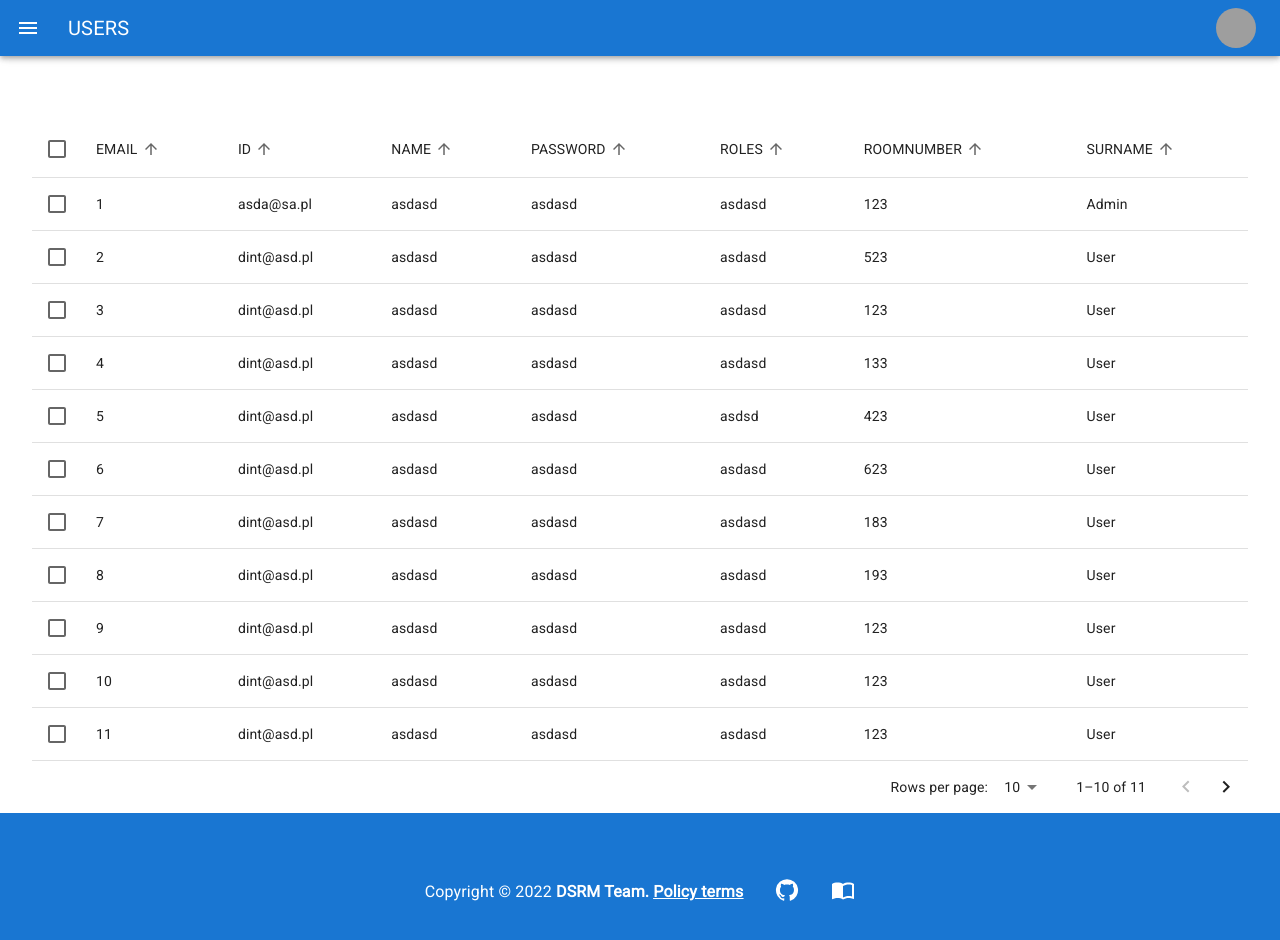
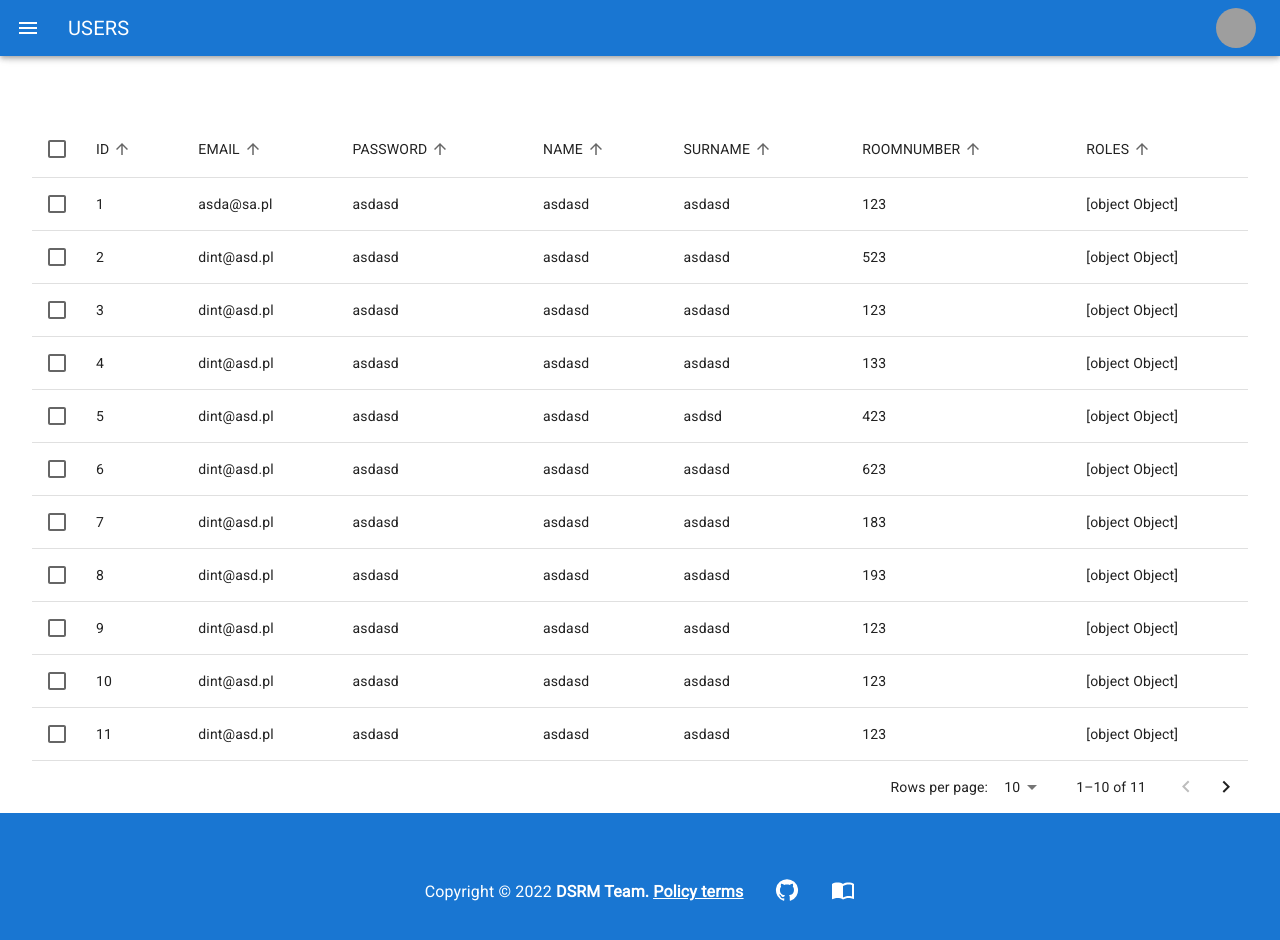
Before and after one commit to dorm-social-room-manager/dsrm-frontend, a React (Vite) app: page /dashboard/user-list in a window 1280 px wide. Shown: the top 940 px of the page. Built offline with nearby package versions, Linux system fonts and the light colour scheme; grey boxes are pictures that could not be loaded.

Commit message:
fix: made columnConfig dynamic
Related work item: GH-29

```diff
--- a/src/components/CustomTable/CustomTable.tsx
+++ b/src/components/CustomTable/CustomTable.tsx
@@ -1,23 +1,27 @@
 import { Box, Table, TableBody, TableCell, TableContainer, TablePagination, TableRow } from '@mui/material';
-import { ChangeEvent, MouseEvent, useEffect } from 'react';
-import Checkbox from '@mui/material/Checkbox';
+import { ChangeEvent, useEffect } from 'react';
+import { ColumnConfig, CustomTableProps } from './CustomTable.types';
 import { CustomTableHead } from '../CustomTableHead/CustomTableHead';
-import { CustomTableProps } from './CustomTable.types';
+import { CustomTableRow } from '../CustomTableRow/CustomTableRow';
 import { FetchError } from '../../errors/FetchError';
+import { MouseEvent } from 'react';
+import { SortingDirection } from '../../common/utils/SortingDirection';
 
 export function CustomTable<T extends Record<PropertyKey, unknown>>(props: CustomTableProps<T>) {
-  const { toolbar, fetchUrl, selectedRowsIds, page, rows, rowsPerPage, setSelectedRowsIds, setPage, setRowsPerPage, setRows } = props;
-
-  const isSelected = (row: T) => {
-    return (
-      selectedRowsIds.filter((item) => {
-        return (row.id as string) === item;
-      }).length > 0
-    );
-  };
-
-  const pixelHeightPerRow = 53;
-  const rowsPerPageArray = [5, 10, 25];
+  const {
+    toolbar,
+    columnConfig,
+    fetchUrl,
+    selectedRowsIds,
+    page,
+    rows,
+    rowsPerPage,
+    setColumnConfig,
+    setSelectedRowsIds,
+    setPage,
+    setRowsPerPage,
+    setRows,
+  } = props;
 
   const handleClick = (event: MouseEvent<unknown>, row: T) => {
     const selectedIndex = selectedRowsIds.indexOf(
@@ -38,6 +42,9 @@ export function CustomTable<T extends Record<PropertyKey, unknown>>(props: Custo
     setSelectedRowsIds(newSelectedRowsIds);
   };
 
+  const pixelHeightPerRow = 53;
+  const rowsPerPageArray = [5, 10, 25];
+
   const handleChangePage = (_event: unknown, newPage: number) => {
     setPage(newPage);
   };
@@ -47,6 +54,15 @@ export function CustomTable<T extends Record<PropertyKey, unknown>>(props: Custo
     setPage(0);
   };
 
+  function createColumnConfig(data: T) {
+    const columnConfigArr: ColumnConfig<keyof T>[] = [];
+
+    Object.keys(data).forEach((key) => {
+      columnConfigArr.push({ id: key as keyof T, label: key.toUpperCase(), sortDirection: SortingDirection.ASC });
+    });
+
+    return columnConfigArr;
+  }
   const emptyRows = page > 0 ? Math.max(0, (1 + page) * rowsPerPage - rows.length) : 0;
 
   useEffect(() => {
@@ -55,6 +71,10 @@ export function CustomTable<T extends Record<PropertyKey, unknown>>(props: Custo
         return res.json();
       })
       .then((data: T[]) => {
+        if (data) {
+          const colConfigArr = createColumnConfig(data[0]);
+          setColumnConfig(colConfigArr);
+        }
         return setRows(data);
       })
       .catch((error) => {
@@ -63,45 +83,6 @@ export function CustomTable<T extends Record<PropertyKey, unknown>>(props: Custo
         }
       });
   });
-
-  const renderRow = (row: T, rowIdx: number) => {
-    const isItemSelected = isSelected(row);
-    const labelId = `enhanced-table-checkbox-${rowIdx}`;
-
-    return (
-      <TableRow
-        hover
-        onClick={(event: MouseEvent<unknown>) => {
-          return handleClick(event, row);
-        }}
-        role='checkbox'
-        aria-checked={isItemSelected}
-        tabIndex={-1}
-        key={row.id as number}
-        selected={isItemSelected}
-      >
-        <TableCell padding='checkbox'>
-          <Checkbox
-            color='primary'
-            checked={isItemSelected}
-            inputProps={{
-              'aria-labelledby': labelId,
-            }}
-          />
-        </TableCell>
-        {Object.entries(row).map(([key, value]) => {
-          return (
-            <TableCell
-              key={key}
-              align='left'
-            >
-              {String(value)}
-            </TableCell>
-          );
-        })}
-      </TableRow>
-    );
-  };
 
   return (
     <Box
@@ -115,7 +96,16 @@ export function CustomTable<T extends Record<PropertyKey, unknown>>(props: Custo
           {<CustomTableHead {...props} />}
           <TableBody>
             {rows.map((row, index) => {
-              return renderRow(row, index);
+              return (
+                <CustomTableRow<T>
+                  key={row.id as number}
+                  row={row}
+                  rowIdx={index}
+                  isSelected={selectedRowsIds.indexOf(String(row.id)) !== -1}
+                  handleClick={handleClick}
+                  columnConfig={columnConfig}
+                ></CustomTableRow>
+              );
             })}
             {emptyRows > 0 && (
               <TableRow
--- a/src/components/CustomTable/CustomTable.types.ts
+++ b/src/components/CustomTable/CustomTable.types.ts
@@ -14,7 +14,6 @@ export interface CustomTableHeadProps<T extends Record<PropertyKey, unknown>> {
   order: SortingDirection;
   orderBy: string;
   rowCount: number;
-  // onSortCallback: (headCellName: string, direction: SortingDirection) => void; // will be used later, when we synchronize lists with backend
 }
 
 export interface CustomTableProps<T> {
--- /dev/null
+++ b/src/components/CustomTableRow/CustomTableRow.tsx
@@ -0,0 +1,36 @@
+import { Checkbox, TableCell, TableRow } from '@mui/material';
+import { CustomTableRowProps } from './CustomTableRowProps.types';
+import { MouseEvent } from 'react';
+
+export function CustomTableRow<T extends Record<PropertyKey, unknown>>(props: CustomTableRowProps<T>) {
+  const { row, columnConfig, rowIdx, isSelected, handleClick } = props;
+  const labelId = `enhanced-table-checkbox-${rowIdx}`;
+
+  return (
+    <TableRow
+      hover
+      onClick={(event: MouseEvent<unknown>) => {
+        return handleClick(event, row);
+      }}
+      role='checkbox'
+      aria-checked={isSelected}
+      tabIndex={-1}
+      key={row.id as number}
+      selected={isSelected}
+    >
+      <TableCell padding='checkbox'>
+        <Checkbox
+          color='primary'
+          checked={isSelected}
+          inputProps={{
+            'aria-labelledby': labelId,
+          }}
+        />
+      </TableCell>
+
+      {columnConfig.map((column, index) => {
+        return <TableCell key={index}>{String(row[column.id])}</TableCell>;
+      })}
+    </TableRow>
+  );
+}
--- a/src/templates/RoomList/RoomList.tsx
+++ b/src/templates/RoomList/RoomList.tsx
@@ -2,60 +2,16 @@ import { ColumnConfig, CustomTableToolbarProps } from '../../components/CustomTa
 import { CustomTable } from '../../components/CustomTable/CustomTable';
 import { Room } from '../../common/types/componentTypes.types';
 import { RoomListToolbar } from './RoomListToolbar';
-import { SortingDirection } from '../../common/utils/SortingDirection';
 import { useState } from 'react';
 
 export function RoomList() {
-  const [columnConfig, setColumnConfig] = useState<ColumnConfig<keyof Room>[]>(buildCustomTableColumnConfig());
+  const [columnConfig, setColumnConfig] = useState<ColumnConfig<keyof Room>[]>([]);
   const [selectedRowsIds, setSelectedRowsIds] = useState<readonly string[]>([]);
   const [page, setPage] = useState(0);
   const [initialRows, setRows] = useState<Room[]>([]);
   const defaultRowsPerPage = 10;
   const [rowsPerPage, setRowsPerPage] = useState(defaultRowsPerPage);
   const url = '../src/templates/RoomList/testRooms.json';
-
-  function buildCustomTableColumnConfig(): ColumnConfig<keyof Room>[] {
-    const columnConfigArr: ColumnConfig<keyof Room>[] = [];
-    const row = {
-      closingTime: {
-        hour: 21,
-        minute: 0,
-        nano: 0,
-        second: 0,
-      },
-      floor: 1,
-      id: '1234',
-      keyOwner: {
-        email: 'john.doe@example.com',
-        id: 'abcd',
-        name: 'John',
-        password: 'password123',
-        roles: [],
-        roomNumber: 101,
-        surname: 'Doe',
-      },
-      maxCapacity: 4,
-      openingTime: {
-        hour: 9,
-        minute: 0,
-        nano: 0,
-        second: 0,
-      },
-      roomNumber: 101,
-      roomType: {
-        id: '5678',
-        name: 'Standard',
-      },
-      unavailableEnd: '2023-05-05',
-      unavailableStart: '2023-05-01',
-    } as Room;
-
-    Object.keys(row).forEach((key) => {
-      columnConfigArr.push({ id: key as keyof Room, label: key.toUpperCase(), sortDirection: SortingDirection.ASC });
-    });
-
-    return columnConfigArr;
-  }
 
   const toolbarProps: CustomTableToolbarProps<Room> = { allRows: initialRows, selected: selectedRowsIds };
 
--- a/src/templates/UserList/UserList.tsx
+++ b/src/templates/UserList/UserList.tsx
@@ -1,29 +1,17 @@
 import { ColumnConfig, CustomTableToolbarProps } from '../../components/CustomTable/CustomTable.types';
 import { CustomTable } from '../../components/CustomTable/CustomTable';
-import { SortingDirection } from '../../common/utils/SortingDirection';
 import { User } from '../../common/types/componentTypes.types';
 import { UserListToolbar } from './UserListToolbar';
 import { useState } from 'react';
 
 export function UserList() {
-  const [columnConfig, setColumnConfig] = useState<ColumnConfig<keyof User>[]>(buildCustomTableColumnConfig());
+  const [columnConfig, setColumnConfig] = useState<ColumnConfig<keyof User>[]>([]);
   const [selectedRowsIds, setSelectedRowsIds] = useState<readonly string[]>([]);
   const [page, setPage] = useState(0);
   const [initialRows, setRows] = useState<User[]>([]);
   const defaultRowsPerPage = 10;
   const [rowsPerPage, setRowsPerPage] = useState(defaultRowsPerPage);
   const url = '../src/templates/UserList/testUsers.json';
-
-  function buildCustomTableColumnConfig(): ColumnConfig<keyof User>[] {
-    const columnConfigArr: ColumnConfig<keyof User>[] = [];
-    const row = { email: '', id: '', name: '', password: '', roles: [], roomNumber: 0, surname: '' } as User;
-
-    Object.keys(row).forEach((key) => {
-      columnConfigArr.push({ id: key as keyof User, label: key.toUpperCase(), sortDirection: SortingDirection.ASC });
-    });
-
-    return columnConfigArr;
-  }
 
   const toolbarProps: CustomTableToolbarProps<User> = { allRows: initialRows, selected: selectedRowsIds };
   return (
--- a/src/templates/UserList/testUsers.json
+++ b/src/templates/UserList/testUsers.json
@@ -6,7 +6,12 @@
     "name": "asdasd",
     "surname": "asdasd",
     "roomNumber": 123,
-    "userType": "Admin"
+    "roles": [
+      {
+        "id": 1,
+        "name": "admin"
+      }
+    ]
   },
   {
     "id": 2,
@@ -15,7 +20,12 @@
     "name": "asdasd",
     "surname": "asdasd",
     "roomNumber": 523,
-    "userType": "User"
+    "roles": [
+      {
+        "id": 1,
+        "name": "admin"
+      }
+    ]
   },
   {
     "id": 3,
@@ -24,7 +34,12 @@
     "name": "asdasd",
     "surname": "asdasd",
     "roomNumber": 123,
-    "userType": "User"
+    "roles": [
+      {
+        "id": 1,
+        "name": "admin"
+      }
+    ]
   },
   {
     "id": 4,
@@ -33,7 +48,12 @@
     "name": "asdasd",
     "surname": "asdasd",
     "roomNumber": 133,
-    "userType": "User"
+    "roles": [
+      {
+        "id": 2,
+        "name": "user"
+      }
+    ]
   },
   {
     "id": 5,
@@ -42,7 +62,12 @@
     "name": "asdasd",
     "surname": "asdsd",
     "roomNumber": 423,
-    "userType": "User"
+    "roles": [
+      {
+        "id": 2,
+        "name": "user"
+      }
+    ]
   },
   {
     "id": 6,
@@ -51,7 +76,12 @@
     "name": "asdasd",
     "surname": "asdasd",
     "roomNumber": 623,
-    "userType": "User"
+    "roles": [
+      {
+        "id": 2,
+        "name": "user"
+      }
+    ]
   },
   {
     "id": 7,
@@ -60,7 +90,12 @@
     "name": "asdasd",
     "surname": "asdasd",
     "roomNumber": 183,
-    "userType": "User"
+    "roles": [
+      {
+        "id": 2,
+        "name": "user"
+      }
+    ]
   },
   {
     "id": 8,
@@ -69,7 +104,12 @@
     "name": "asdasd",
     "surname": "asdasd",
     "roomNumber": 193,
-    "userType": "User"
+    "roles": [
+      {
+        "id": 2,
+        "name": "user"
+      }
+    ]
   },
   {
     "id": 9,
@@ -78,7 +118,12 @@
     "name": "asdasd",
     "surname": "asdasd",
     "roomNumber": 123,
-    "userType": "User"
+    "roles": [
+      {
+        "id": 2,
+        "name": "user"
+      }
+    ]
   },
   {
     "id": 10,
@@ -87,7 +132,12 @@
     "name": "asdasd",
     "surname": "asdasd",
     "roomNumber": 123,
-    "userType": "User"
+    "roles": [
+      {
+        "id": 2,
+        "name": "user"
+      }
+    ]
   },
   {
     "id": 11,
@@ -96,6 +146,11 @@
     "name": "asdasd",
     "surname": "asdasd",
     "roomNumber": 123,
-    "userType": "User"
+    "roles": [
+      {
+        "id": 1,
+        "name": "admin"
+      }
+    ]
   }
 ]
```
Also changed, not shown: src/components/CustomTableRow/CustomTableRowProps.types.ts (added, +10 -0 lines).
